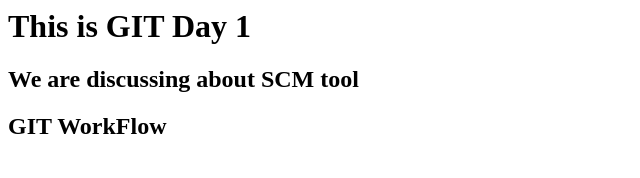
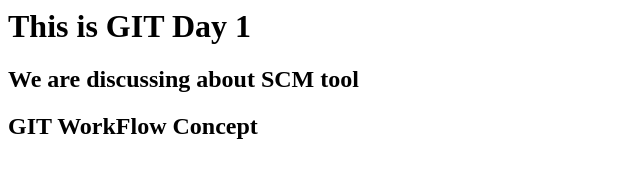
Before and after one commit to greensguna7/ryzen-test, a plain HTML site: page index.html in a window 1280 px wide. Shown: the whole page, without its empty margins (0-640 px from the left). Drawn offline with Linux system fonts and the light colour scheme.

Commit message:
Final Commit

```diff
--- a/index.html
+++ b/index.html
@@ -1,5 +1,5 @@
 <html>
 <h1>This is GIT Day 1</h1>
 <h2>We are discussing about SCM tool</h2>
-<h2>GIT WorkFlow</h2>
+<h2>GIT WorkFlow Concept</h2>
 </html>
```
